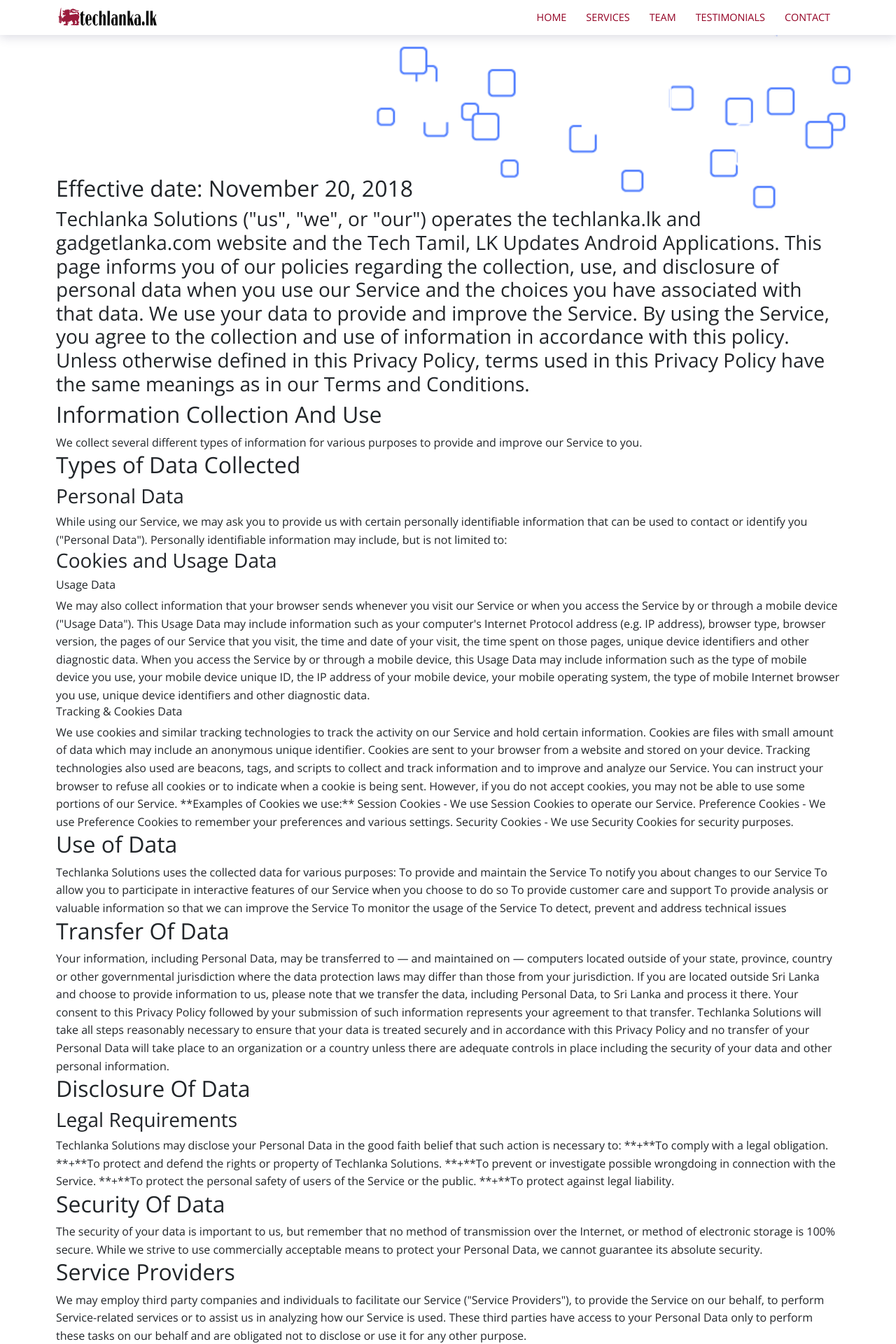
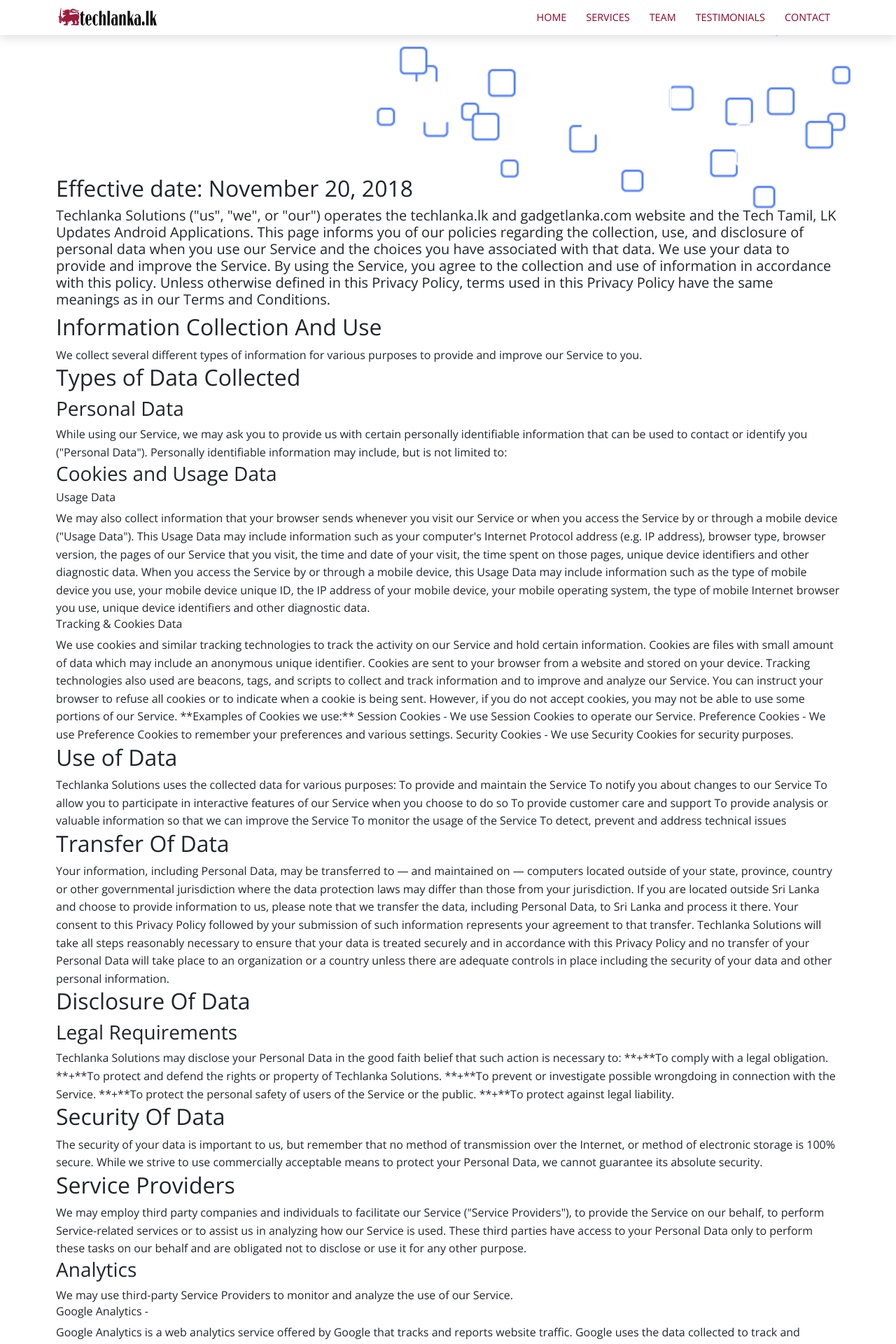
Before and after one commit to techlanka/business, a Jekyll site: the page built from privacy-policy.html, in a window 1280 px wide. Shown: the top 1920 px of the page at 70% size. Built offline with Jekyll 4.4.1, drawn with Linux system fonts in a browser that asks for light colours.

Commit message:
Update privacy-policy.html

```diff
--- a/privacy-policy.html
+++ b/privacy-policy.html
@@ -9,7 +9,7 @@
     <div class="row">
       <div class="col-12">
         <h2>Effective date: November 20, 2018</h2>
-        <h3>
+        <h5>
           Techlanka Solutions ("us", "we", or "our") operates the techlanka.lk and gadgetlanka.com website and the Tech Tamil, LK Updates Android Applications.
 
 This page informs you of our policies regarding the collection, use, and disclosure of personal data when you use our Service and the choices you have associated with that data.
```
